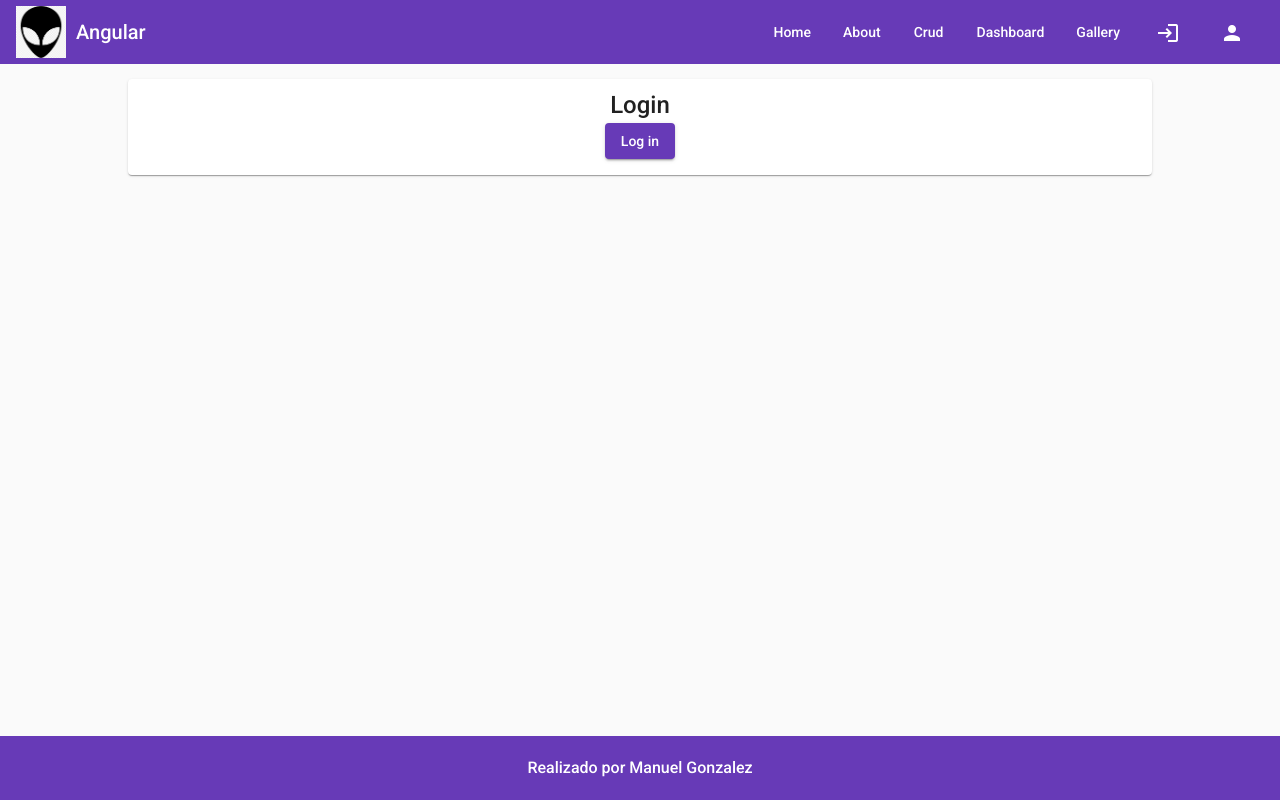
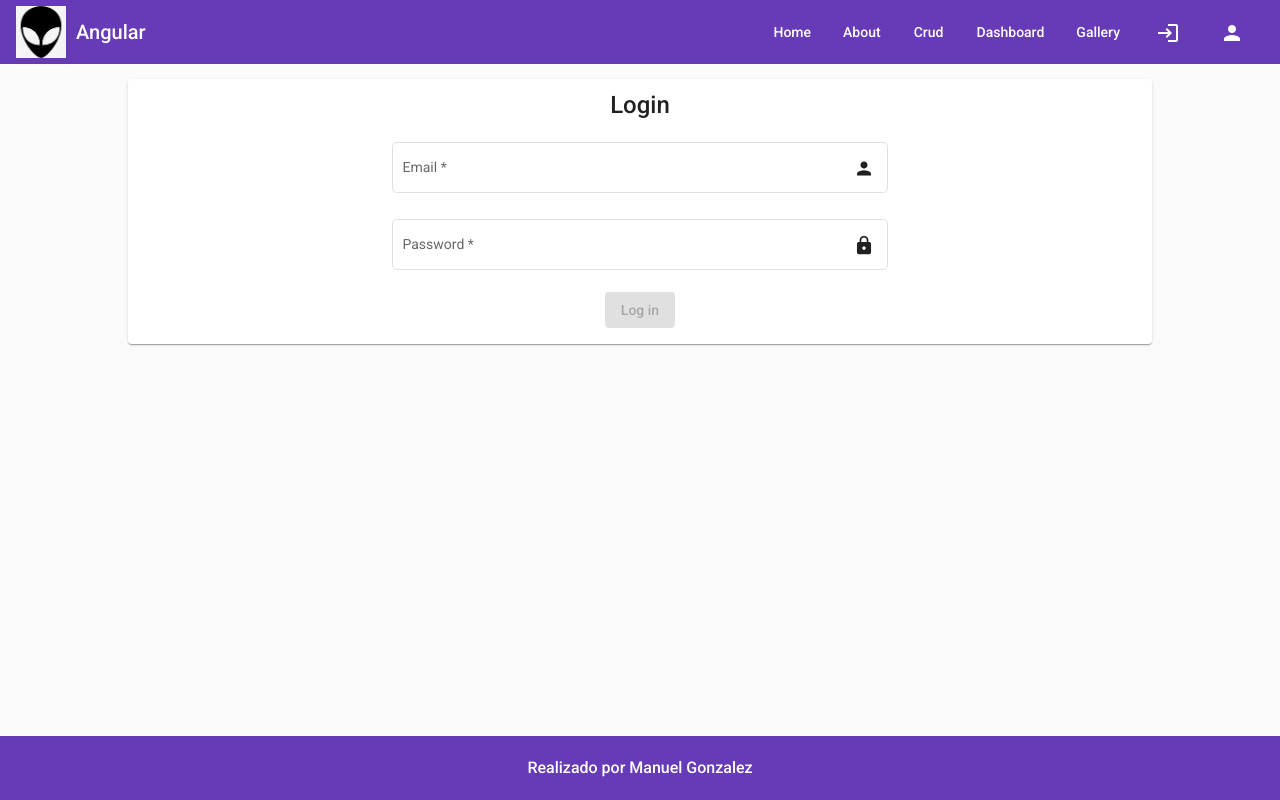
Before and after one commit to ManuelGonCal/lemoncode-ejercicios-modulo-4-Angular, an Angular app: page /login in a window 1280 px wide. Built offline with nearby package versions, Linux system fonts and the light colour scheme.

Commit message:
Validations added to Login Form

```diff
--- a/src/app/login/login-form/login-form.component.html
+++ b/src/app/login/login-form/login-form.component.html
@@ -1,8 +1,26 @@
 <mat-card>
   <mat-card-title>Login</mat-card-title>
   <mat-card-content>
-    <form #logForm="ngForm">
-      <button mat-raised-button color="primary">Log in</button>
+    <form [formGroup]="loginForm">
+      <mat-form-field appearance="outline">
+        <mat-label>Email</mat-label>
+        <input matInput
+          placeholder="master8@lemoncode.net"
+          formControlName="email"
+        >
+        <mat-icon matSuffix>person</mat-icon>
+        <mat-error *ngIf="emailControl.invalid">{{getErrorMessage()}}</mat-error>
+      </mat-form-field>
+      <mat-form-field appearance="outline">
+        <mat-label>Password</mat-label>
+        <input matInput
+          placeholder="12345678"
+          formControlName="password"
+          type="password"
+        >
+        <mat-icon matSuffix>lock</mat-icon>
+      </mat-form-field>
+      <button mat-raised-button color="primary" [disabled]="loginForm.invalid">Log in</button>
     </form>
   </mat-card-content>
 </mat-card>
--- a/src/app/login/login-form/login-form.component.ts
+++ b/src/app/login/login-form/login-form.component.ts
@@ -1,5 +1,6 @@
 import { Component, OnInit } from '@angular/core';
 import { MemberEntity } from 'src/app/model/member-model';
+import { FormBuilder, FormGroup, FormControl, Validators  } from "@angular/forms";
 
 @Component({
   selector: 'app-login-form',
@@ -8,16 +9,46 @@ import { MemberEntity } from 'src/app/model/member-model';
 })
 export class LoginFormComponent implements OnInit {
   member: MemberEntity;
+  loginForm: FormGroup;
+  emailControl: FormControl;
+  passwordControl: FormControl;
 
-  constructor() {
+  constructor(private fb: FormBuilder) {
 
     this.member = {
       login: '',
       password: '',
       role: ''
     }
+
+    this.passwordControl = new FormControl('', [Validators.required]);
+    this.emailControl = new FormControl('', [Validators.required, Validators.email]);
+
+    this.loginForm = this.fb.group({
+      email: this.emailControl,
+      password: this.passwordControl,
+    });
   }
 
   ngOnInit(): void {
   }
+
+  getErrorMessage() {
+    if (this.emailControl.hasError('required')) {
+      return 'You must enter a value'
+    }
+
+    return this.emailControl.hasError('email') ? 'Not a valid email' : '';
+  }
+
+  // TODO: Cambiar este metodo para que lo que está en el constructor funcione aquí
+  // createEditForm() {
+  //   this.editForm = this.fb.group({
+  //     email: ['', Validators.required, Validators.email],
+  //     password: ['', Validators.required]
+  //   });
+
+  //   this.emailControl = this.editForm.get('email') as FormControl;
+  //   this.passwordControl = this.editForm.get('password') as FormControl;
+  // }
 }
```
Also changed, not shown: src/app/login/login.module.ts (+9 -4 lines).
